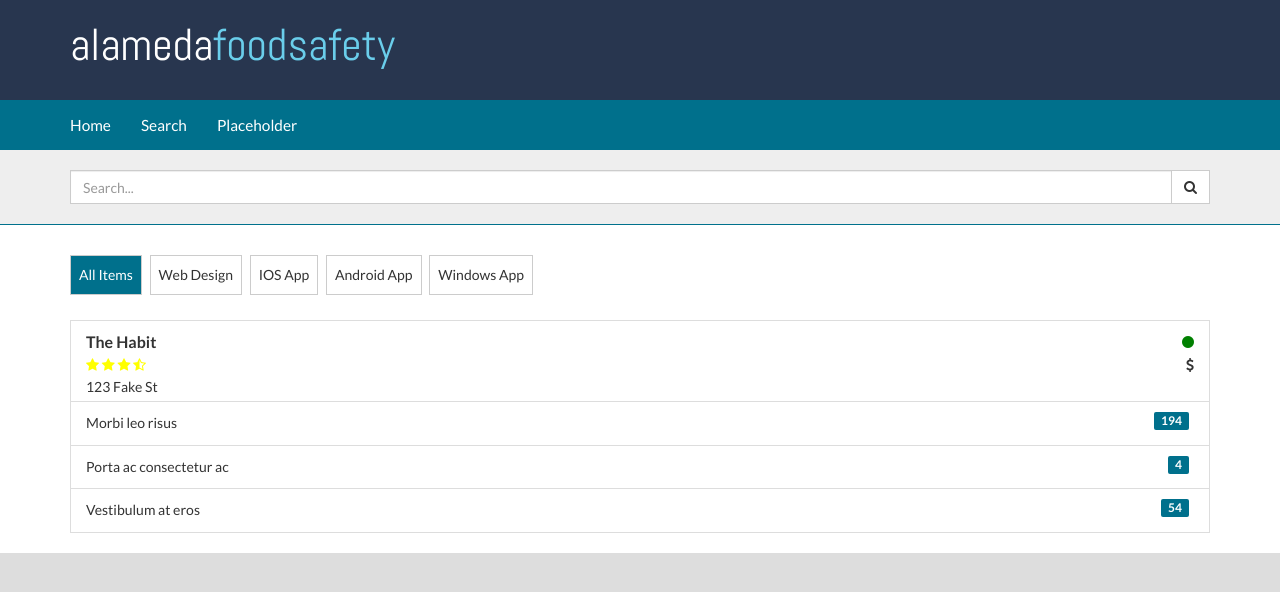
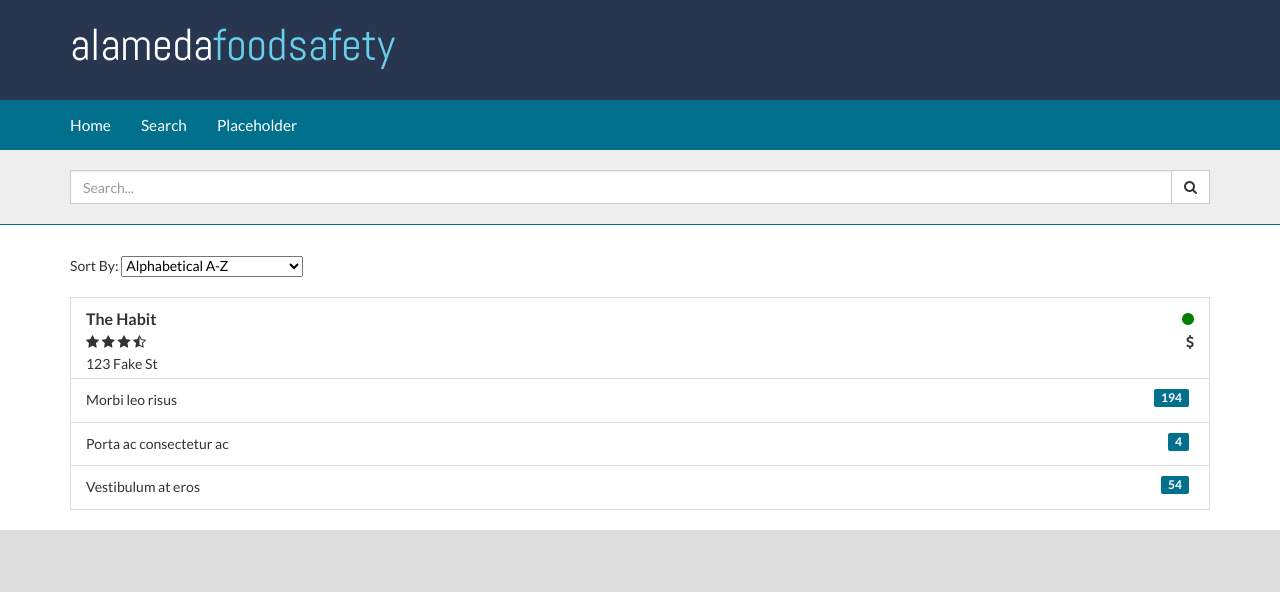
Before and after one commit to Veeva-Hackers/bootstrap, a Django app: template django/hello_world/templates/portfolio.html in a window 1280 px wide. Shown: the top 592 px of the page. Run offline with Django 3.2, Linux system fonts and the light colour scheme; the template is opened without the code that fills it, so the values that code supplies are empty.

Commit message:
Work for results page

```diff
--- a/django/hello_world/static/hello/css/style.css
+++ b/django/hello_world/static/hello/css/style.css
@@ -16,16 +16,16 @@ START CUSTOM STYLING
 .list-group-item .vv_result_tile{
     min-height: 60px;
 }
-.list-group-item .vv_result_tile .vv_restaurant_Rating_good {
+.vv_restaurant_Rating_good {
     color: green;
 }
-.list-group-item .vv_result_tile .vv_restaurant_Rating_okay {
+.vv_restaurant_Rating_okay {
     color: yellow;
 }
-.list-group-item .vv_result_tile .vv_restaurant_Rating_bad {
+.vv_restaurant_Rating_bad {
     color: red;
 }
-.list-group-item .vv_result_tile .vv_restaurant_yelp_rating {
+..vv_restaurant_yelp_rating {
     color: yellow;
 }
 .list-group-item .vv_result_tile .vv_restaurant_name {
--- a/django/hello_world/templates/portfolio.html
+++ b/django/hello_world/templates/portfolio.html
@@ -80,13 +80,22 @@
         </header>
 
         <div class="container">
-           <ul class="portfolio-control">
-               <li class="filter active" data-filter="all">All Items</li>
-               <li class="filter" data-filter="1">Web Design</li>
-               <li class="filter" data-filter="2">IOS App</li>
-               <li class="filter" data-filter="3">Android App</li>
-               <li class="filter" data-filter="4">Windows App</li>
-           </ul>
+            <div class="vv_sort_container portfolio-control">
+                Sort By:
+                <select ng-model="orderProp">
+                    <option value="name">Alphabetical A-Z
+                    <option value="-name">Alphabetical A-Z</option>
+                    <option value="yelpRating">Yelp Rating</option>
+                    <option value="inspectionRating">Average Inspection Rating</option>
+                </select>
+            </div>
+           <!--<ul class="portfolio-control">-->
+               <!--<li class="filter active" data-filter="all">All Items</li>-->
+               <!--<li class="filter" data-filter="1">Web Design</li>-->
+               <!--<li class="filter" data-filter="2">IOS App</li>-->
+               <!--<li class="filter" data-filter="3">Android App</li>-->
+               <!--<li class="filter" data-filter="4">Windows App</li>-->
+           <!--</ul>-->
 
            <ul class="list-group">
                 <li class="list-group-item">
```
